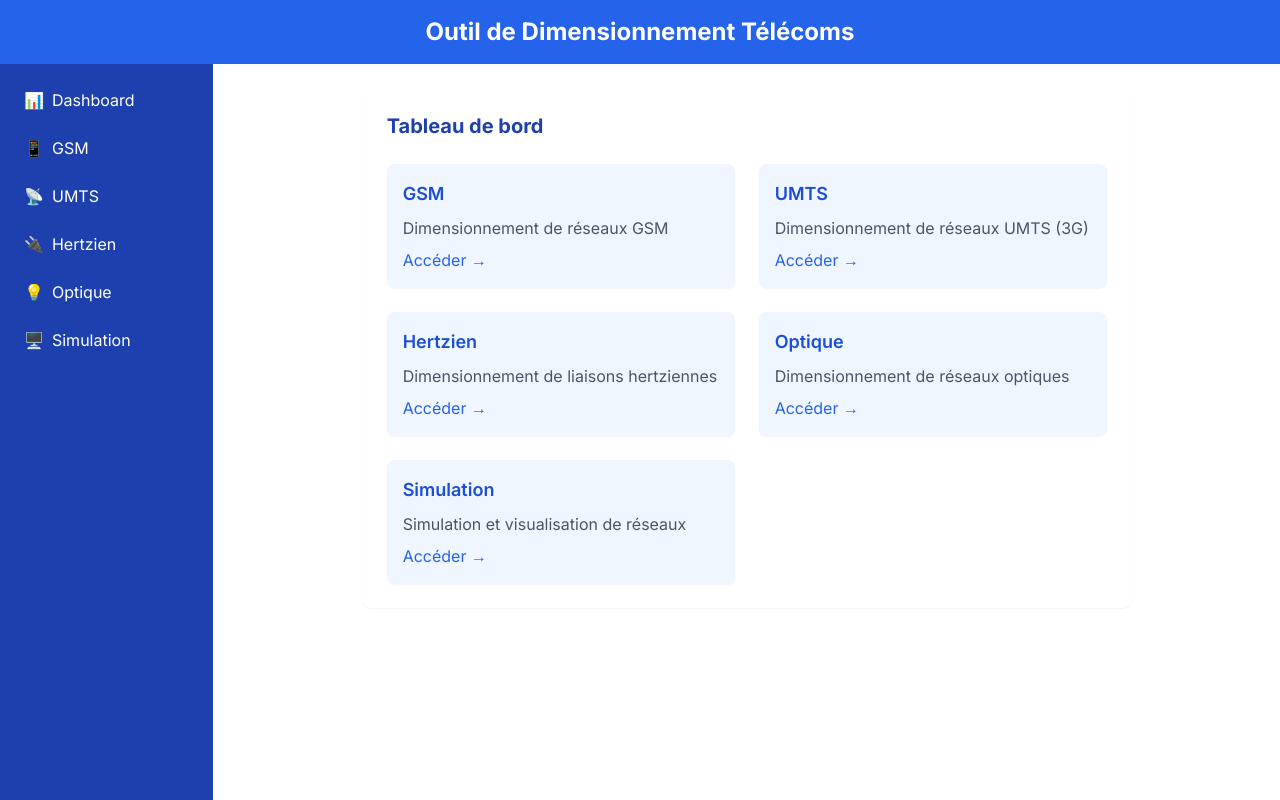
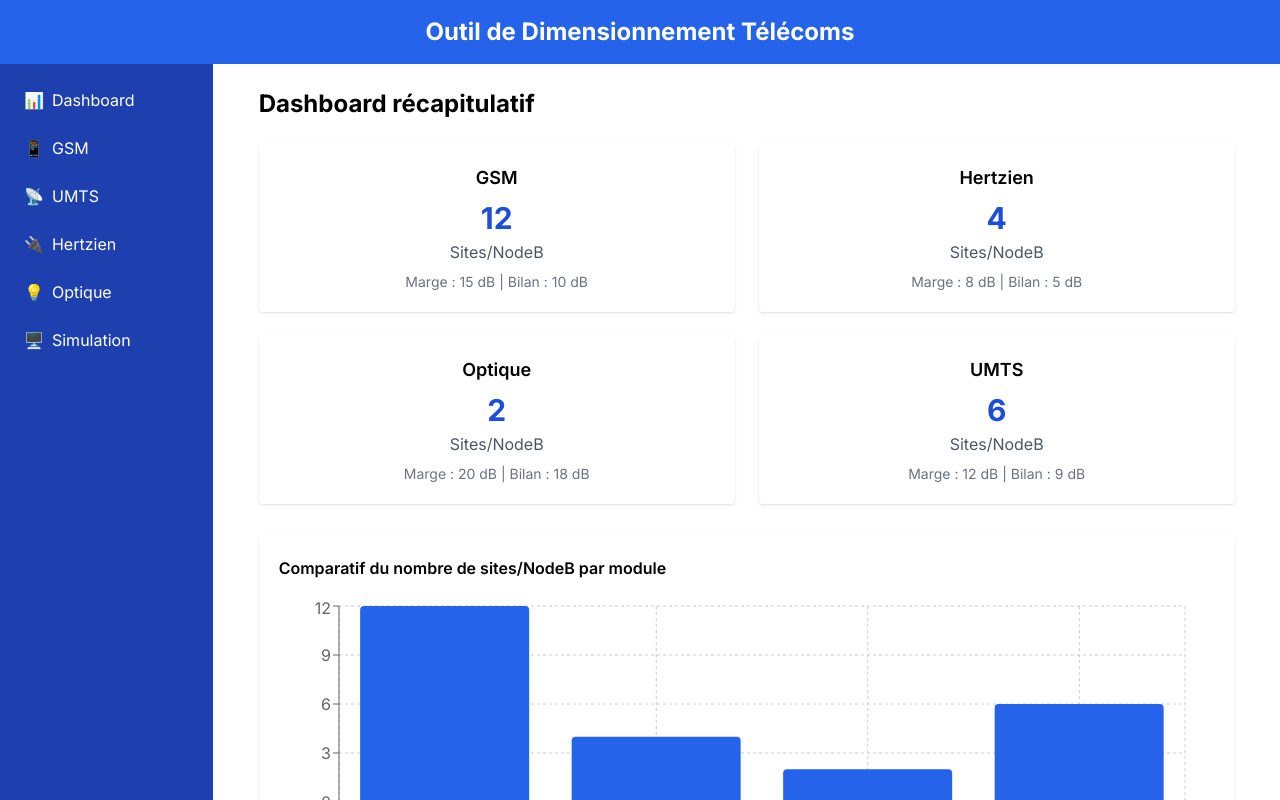
Before and after one commit to pycrafted/esmt_esp, a React (Vite) app: page / in a window 1280 px wide. Shown: the top 800 px of the page. Built offline with nearby package versions, Linux system fonts and the light colour scheme.

Commit message:
refactor(routing): replace page components with form components
Update route configurations to use form components (HertzienForm and OptiqueForm) instead of page components for better user interaction. Also replace DashboardPage with Dashboard component for consistency.

```diff
--- a/src/App.tsx
+++ b/src/App.tsx
@@ -8,6 +8,9 @@ import GSMPage from './pages/GSMPage';
 import HertzienPage from './pages/HertzienPage';
 import OptiquePage from './pages/OptiquePage';
 import UMTSPage from './pages/UMTSPage';
+import HertzienForm from './components/hertzien/HertzienForm';
+import Dashboard from './components/dashboard/Dashboard';
+import OptiqueForm from './components/optique/OptiqueForm';
 
 
 const App: React.FC = () => {
@@ -56,12 +59,12 @@ const App: React.FC = () => {
           {/* Contenu principal */}
           <div className="flex-1 overflow-y-auto">
             <Routes>
-              <Route path="/" element={<DashboardPage />} />
-              <Route path="/dashboard" element={<DashboardPage />} />
+              <Route path="/" element={<Dashboard />} />
+              <Route path="/dashboard" element={<Dashboard />} />
               <Route path="/gsm" element={<GSMPage />} />
               <Route path="/umts" element={<UMTSPage />} />
-              <Route path="/hertzien" element={<HertzienPage />} />
-              <Route path="/optique" element={<OptiquePage />} />
+              <Route path="/hertzien" element={<HertzienForm />} />
+              <Route path="/optique" element={<OptiqueForm />} />
               <Route path="/simulation/*" element={<Simulation />} />
               <Route path="/documentation" element={<Documentation />} />
             </Routes>
```
